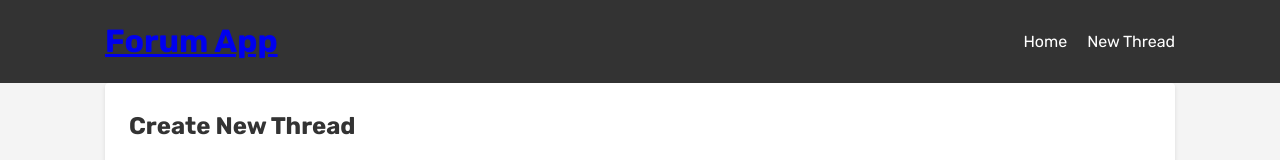
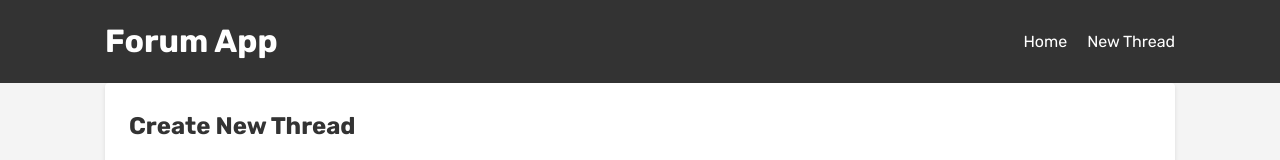
Before and after one commit to Taninwat-55/Forum-App-Project-React, a React (Vite) app in the folder frontend/: page /new-thread in a window 1280 px wide. Shown: the top 160 px of the page. Built offline with nearby package versions, Linux system fonts and the light colour scheme; no server answers.

Commit message:
fix styling again for the logo

```diff
--- a/frontend/src/styles/App.css
+++ b/frontend/src/styles/App.css
@@ -8,8 +8,11 @@
   background-color: #333;
   color: white;
   padding: 1rem 0;
+}
+
+.header a {
   text-decoration: none;
-  list-style: none;
+  color: white;
 }
 
 .header h1 {
```
